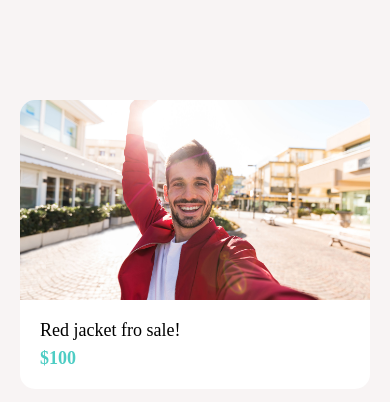
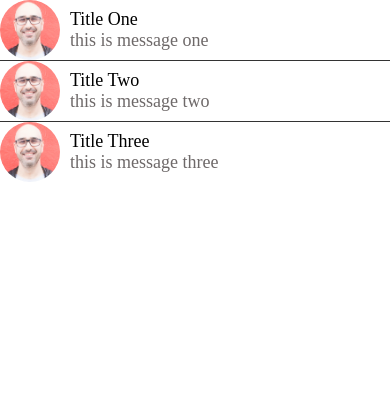
Before and after one commit to domkoder/done-with-it, a React Native app: screen / in a window 390 px wide. Shown: the top 402 px of the page. Built offline with nearby package versions, Linux system fonts and the light colour scheme.

Commit message:
listItem & MesaageScreen, screen

```diff
--- a/App.js
+++ b/App.js
@@ -7,15 +7,18 @@ import ViewImageScreen from './app/screens/ViewImageScreen'
 import WelcomeScreen from './app/screens/WelcomeScreen'
 import AppButton from './app/components/AppButton'
 import Card from './app/components/Card'
+import ListingDetailsScreen from './app/screens/ListingDetailsScreen'
+import MessagesScreen from './app/screens/MessagesScreen'
 
 export default function App() {
 	return (
-		<View style={{ backgroundColor: '#f8f4f4', padding: 20, paddingTop: 100 }}>
-			<Card
-				title="Red jacket fro sale!"
-				subTitle="$100"
-				image={require('./app/assets/jacket.jpg')}
-			/>
-		</View>
+		<MessagesScreen />
+		// <View style={{ backgroundColor: '#f8f4f4', padding: 20, paddingTop: 100 }}>
+		// 	<Card
+		// 		title="Red jacket fro sale!"
+		// 		subTitle="$100"
+		// 		image={require('./app/assets/jacket.jpg')}
+		// 	/>
+		// </View>
 	)
 }
--- a/app/components/AppText.js
+++ b/app/components/AppText.js
@@ -8,7 +8,7 @@ const AppText = ({ children, style }) => {
 
 AppText.propTypes = {
 	children: PropTypes.string.isRequired,
-	style: PropTypes.object.isRequired,
+	style: PropTypes.object,
 }
 
 export default AppText
--- /dev/null
+++ b/app/components/ListItem.js
@@ -0,0 +1,46 @@
+import { StyleSheet, View, Image } from 'react-native'
+import React from 'react'
+
+import PropTypes from 'prop-types'
+import AppText from './AppText'
+import colors from '../config/colors'
+
+const ListItem = ({ title, description, image }) => {
+	return (
+		<View style={styles.container}>
+			<Image style={styles.image} source={image} />
+			<View style={styles.detailContainer}>
+				<AppText style={styles.title}>{title}</AppText>
+				<AppText style={styles.description}>{description}</AppText>
+			</View>
+		</View>
+	)
+}
+
+ListItem.propTypes = {
+	title: PropTypes.string.isRequired,
+	description: PropTypes.string.isRequired,
+	image: PropTypes.number.isRequired,
+}
+
+export default ListItem
+
+const styles = StyleSheet.create({
+	container: {
+		flexDirection: 'row',
+		alignItems: 'center',
+	},
+	image: {
+		height: 60,
+		width: 60,
+		borderRadius: 35,
+		marginRight: 10,
+	},
+	detailContainer: {},
+	title: {
+		fontWeight: '500',
+	},
+	description: {
+		color: colors.medium,
+	},
+})
--- /dev/null
+++ b/app/components/Screen.js
@@ -0,0 +1,21 @@
+import { StyleSheet, SafeAreaView, Text, View } from 'react-native'
+import React from 'react'
+import PropTypes from 'prop-types'
+
+import Constants from 'expo-constants'
+
+const Screen = ({ children }) => {
+	return <SafeAreaView style={styles.screen}>{children}</SafeAreaView>
+}
+
+Screen.propTypes = {
+	children: PropTypes.object.isRequired,
+}
+
+export default Screen
+
+const styles = StyleSheet.create({
+	screen: {
+		marginTop: Constants.statusBarHeight,
+	},
+})
--- a/app/config/colors.js
+++ b/app/config/colors.js
@@ -3,4 +3,5 @@ export default {
 	secondary: '#4ecdc4',
 	black: '#000',
 	white: '#fff',
+	medium: '#6e6969',
 }
--- /dev/null
+++ b/app/screens/ListingDetailsScreen.js
@@ -0,0 +1,50 @@
+import { StyleSheet, Text, View, Image } from 'react-native'
+import React from 'react'
+
+import colors from '../config/colors'
+import AppText from '../components/AppText'
+import ListItem from '../components/ListItem'
+
+const ListingDetailsScreen = () => {
+	return (
+		<View>
+			<Image style={styles.image} source={require('../assets/jacket.jpg')} />
+			<View style={styles.detailsContainer}>
+				<AppText style={styles.title}>Red jacket fro sale!</AppText>
+				<AppText style={styles.price}>$100</AppText>
+				<View style={styles.userContainer}>
+					<ListItem
+						title="Mosh Hamedani"
+						description="5 Listing"
+						image={require('../assets/mosh.jpg')}
+					/>
+				</View>
+			</View>
+		</View>
+	)
+}
+
+export default ListingDetailsScreen
+
+const styles = StyleSheet.create({
+	image: {
+		width: '100%',
+		height: 300,
+	},
+	detailsContainer: {
+		padding: 20,
+	},
+	title: {
+		fontSize: 24,
+		fontWeight: '500',
+	},
+	price: {
+		color: colors.secondary,
+		fontWeight: 'bold',
+		fontSize: 20,
+		marginVertical: 10,
+	},
+	userContainer: {
+		marginVertical: 40,
+	},
+})
--- /dev/null
+++ b/app/screens/MessagesScreen.js
@@ -0,0 +1,53 @@
+import { FlatList, StyleSheet, View } from 'react-native'
+import React from 'react'
+
+import ListItem from '../components/ListItem'
+import Screen from '../components/Screen'
+
+const messages = [
+	{
+		id: 1,
+		title: 'Title One',
+		description: 'this is message one',
+		image: require('../assets/mosh.jpg'),
+	},
+	{
+		id: 2,
+		title: 'Title Two',
+		description: 'this is message two',
+		image: require('../assets/mosh.jpg'),
+	},
+	{
+		id: 3,
+		title: 'Title Three',
+		description: 'this is message three',
+		image: require('../assets/mosh.jpg'),
+	},
+]
+
+const MessagesScreen = () => {
+	return (
+		<Screen style={styles.screen}>
+			<FlatList
+				data={messages}
+				keyExtractor={(message) => message.id.toString()}
+				renderItem={({ item }) => (
+					<ListItem
+						title={item.title}
+						description={item.description}
+						image={item.image}
+					/>
+				)}
+				ItemSeparatorComponent={() => (
+					<View
+						style={{ width: '100%', height: 1, backgroundColor: '#333' }}
+					></View>
+				)}
+			/>
+		</Screen>
+	)
+}
+
+export default MessagesScreen
+
+const styles = StyleSheet.create({})
--- a/app/screens/ViewImageScreen.js
+++ b/app/screens/ViewImageScreen.js
@@ -1,13 +1,23 @@
 import React from 'react'
 import { Image, StyleSheet, View } from 'react-native'
+import { MaterialCommunityIcons } from '@expo/vector-icons'
 
 import colors from '../config/colors'
 
 const ViewImageScreen = () => {
 	return (
 		<View style={styles.container}>
-			<View style={styles.deleteIcon}></View>
-			<View style={styles.cancelIcon}></View>
+			<View style={styles.cancelIcon}>
+				<MaterialCommunityIcons name="close" size={35} color={colors.white} />
+			</View>
+			<View style={styles.deleteIcon}>
+				<MaterialCommunityIcons
+					name="trash-can-outline"
+					size={35}
+					color={colors.white}
+				/>
+			</View>
+
 			<Image
 				resizeMode="contain"
 				style={styles.image}
@@ -25,23 +35,15 @@ const styles = StyleSheet.create({
 		flex: 1,
 	},
 
-	deleteIcon: {
-		height: 50,
-		width: 50,
-		borderRadius: 25,
-		backgroundColor: colors.primary,
+	cancelIcon: {
 		position: 'absolute',
-		top: 40,
+		top: 50,
 		left: 30,
 	},
 
-	cancelIcon: {
-		height: 50,
-		width: 50,
-		borderRadius: 25,
-		backgroundColor: colors.secondary,
+	deleteIcon: {
 		position: 'absolute',
-		top: 40,
+		top: 50,
 		right: 30,
 	},
 
--- a/package.json
+++ b/package.json
@@ -10,8 +10,11 @@
     "eject": "expo eject"
   },
   "dependencies": {
+    "@expo-google-fonts/inter": "^0.2.2",
     "@react-native-community/hooks": "^2.8.1",
     "expo": "~44.0.0",
+    "expo-constants": "^13.0.2",
+    "expo-font": "~10.0.4",
     "expo-status-bar": "~1.2.0",
     "prop-types": "^15.8.1",
     "react": "17.0.1",
```
Also changed, not shown: 1 other file (tests, documents, lock files or other folders).
